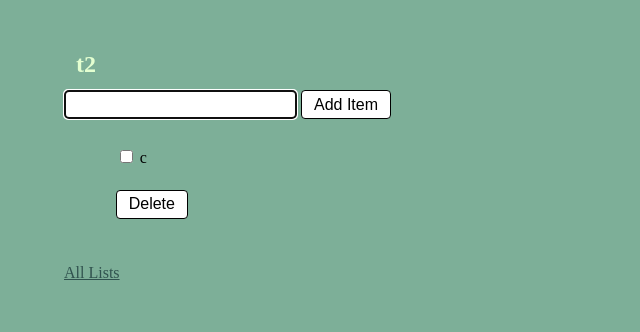
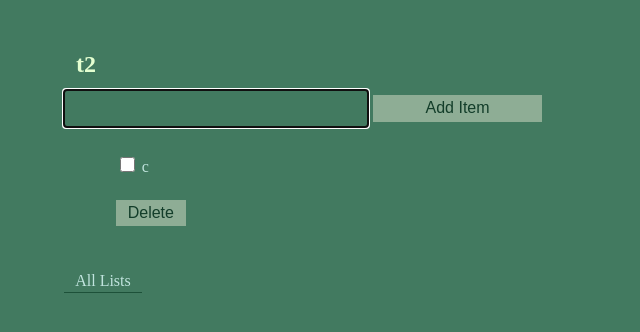
Before and after one commit to jluo3364/listee, a Flask app: a page that uses templates/list.html in a window 1280 px wide. Shown: the top 332 px of the page, without its empty margins (0-640 px from the left). Run offline with Flask 3, Linux system fonts and the light colour scheme; data comes from the database, SQL or seed files in the repository; both versions use the stored data as it was before the commit; some web fonts are replaced.

Commit message:
-deleting lists by id instead of by name -dynamic styles for buttons and links -icon for title

```diff
--- a/app.py
+++ b/app.py
@@ -18,10 +18,13 @@ def index():
 @app.route("/newlist", methods = ["GET","POST"])
 def new_list():
     list_name = request.form.get("name")
-
-    name = create_table(list_name)
-    items = get_items(list_name)
-    return render_template("list.html", listname = list_name, list = items)
+    if list_name:
+        name = create_table(list_name)
+        items = get_items(list_name)
+        return render_template("list.html", listname = list_name, list = items)
+    else:
+        redirect("/")
+        return index()
 
 @app.route("/editlist/<list_name>", methods=["GET","POST"])
 def edit_list(list_name):
@@ -33,16 +36,14 @@ def edit_list(list_name):
 
 @app.route("/deletelists", methods = ["POST", "GET"])
 def delete_lists():
-    trash = request.get_json()
+    trash = request.get_json() #list of id's
     db.delete_lists(trash)
     return render_template("index.html", lists = all_lists())
 
 @app.route("/deleteitems", methods=["GET", "POST"])
 def delete_items():
     trash = request.get_json()
-    print(trash)
     list_name = trash.pop()
-
     items = db.delete_items(list_name, trash)
     return render_template("list.html", listname = list_name, list = items)
 
--- a/db.py
+++ b/db.py
@@ -10,22 +10,24 @@ def close(conn, cur):
 
 def all_lists():
     conn, cur = open()
-    cur.execute("SELECT list_name FROM lists")
+    cur.execute("SELECT * FROM lists")
     rows = cur.fetchall()
 
     lists = []
     for r in rows:
-        lists.append(r[0])
+        lists.append(r)
+        print(r)
 
     close(conn, cur)
-    return lists
+    return lists #array of tuples: id, name
 
-def delete_lists(lists):
+def delete_lists(ids):
     conn, cur = open()
-    for l in lists:
-        table = list_table_name(l)
-        cur.execute("DROP TABLE IF EXISTS {}".format(table))
-        cur.execute("DELETE FROM lists WHERE list_name = (?)", (l, ))
+    for i in ids:
+        list_table = "l" + str(i)
+        print(list_table)
+        cur.execute("DROP TABLE IF EXISTS {}".format(list_table))
+        cur.execute("DELETE FROM lists WHERE id = (?)", (i, ))
     conn.commit()
     close(conn, cur)
 
--- a/static/delete_items.js
+++ b/static/delete_items.js
@@ -1,5 +1,5 @@
 // Get the button element
-const to_delete = document.getElementById('to_delete');
+const to_delete = document.getElementById('item_delete');
 
 // Attach a click event listener to the button
 to_delete.addEventListener('click', function() {
@@ -23,9 +23,8 @@ checkboxes.forEach(function(checkbox) {
     }
 });
 
+if(trash.length > 0){
     trash.push(listname);  //list name is last element of trash array
-
-// Send an HTTP request to the server with the selected values
     fetch('/deleteitems', {
         method: 'POST',
         headers: {
@@ -33,4 +32,5 @@ fetch('/deleteitems', {
         },
         body: JSON.stringify(trash)
     })
+}
 });
--- a/static/style.css
+++ b/static/style.css
@@ -1,6 +1,6 @@
 :root {
-    --color-bg: #7daf98;
-    --color-text-main: #30524e;
+    --color-bg: #427a60;
+    --color-text-main: #c1e4de;
     --color-primary: #e4ffd1;
     --wrapper-height: 87vh;
     --image-max-width: 300px;
@@ -21,6 +21,10 @@
       format("opentype");
   }
 
+#chbox{
+  width: 15px;
+  height: 15px;
+}
 
 body {
     font-family: HK Grotesk;
@@ -33,6 +37,7 @@ li {
     list-style-type: none; /* Remove the bullet points */
     padding: 1% 1%;
     font-family: inherit;
+    color: var(--color-text-main)
 }
 
 h2{
@@ -40,17 +45,56 @@ h2{
     margin: 1%;
 }
 
-a:link, a:visited{
-    color: var(--color-text-main);
+button {
+  font-size: 100%;
+  background: #d7ddc884;
+  border: 0px solid #1d51394c;
+  box-sizing: border-box;
+  /* border-radius: 4px; */
+  padding: 0.27rem 0.75rem;
+  transition: 400ms ease-out;
+  color: #133e2a;
+  flex:0.5;
+  margin: 1%;
 }
 
-button,
-input {
+#item_delete {
+  margin: 0;
+}
+
+button:hover {
+  background: #d7ddc8cd;
+}
+
+section{
+  display: flex;
+  width: 40%;
+}
+
+input{
+  background: transparent;
+  border-bottom: 1.5px solid #1d5139;
+  border-top: transparent;
+  border-left: transparent;
+  border-right: transparent;
+  padding: 0.27rem 0.4rem;
+  color: var(--color-text-main);
   font-size: 100%;
-  background: #FFFFFF;
-  border: 1px solid #000000;
-  box-sizing: border-box;
-  border-radius: 4px;
-  padding: 0.27rem 0.75rem;
-  transition: 500ms;
+  flex: 1;
 }
+
+.end_link, a.list{
+  background: transparent;
+  border-bottom: 1.5px solid #1d5139;
+  border-top: transparent;
+  border-left: transparent;
+  border-right: transparent;
+  padding: 0.2rem 0.7rem;
+  color: var(--color-text-main);
+  font-size: 100%;
+  text-decoration: none;
+}
+
+.end_link:hover, a.list:hover {
+  background: #1d5139;
+}
--- a/templates/layout.html
+++ b/templates/layout.html
@@ -1,6 +1,7 @@
 <!DOCTYPE html>
 <html lang = "en">
     <head>
+        <link rel="icon" href="../static/list_icon.png" type="image/x-icon">
         <meta name="viewport" content="initial-scale=1, width=device-width">
         {%block head%}{%endblock%}
     </head>
--- a/templates/list.html
+++ b/templates/list.html
@@ -10,22 +10,27 @@
         {{ listname }}
     </h2>
     <form action="/editlist/{{ listname}}" method="post">
+        <section>
         <input autocomplete = "off" autofocus name = "item" type = "text">
-        <button type = "submit">Add Item</button>
+        <button type = "submit">Add Item</button> </section>
     </form>
     <ul>
         {% for item in list %}
 
             <div id = "{{item}}" name = {{listname}}>
                 <li>
-                    <input type="checkbox" value = "{{item}}">
-                    <label for ="{{item}}"> {{item}} </a>
+                    <input type="checkbox" id = "chbox" value = "{{item}}">
+                    <script>
+                        document.getElementById("chbox").checked = false;
+                    </script>
+                    <label for ="{{item}}"> {{item}}
                     </label>
                 </li>
             </div>
         {% endfor %}
         <li>{%if list%}
-            <button id="to_delete">Delete</button>
+
+            <button id="item_delete">Delete</button>
             <script src="/static/delete_items.js"></script>
         {%endif%}</li>
     </ul>
```
Also changed, not shown: static/delete_lists.js (+6 -5 lines), static/script.js (added, +7 -0 lines), templates/index.html (+14 -10 lines), static/list_icon.png (added), static/lists.db. Lines whose indentation alone changed are shown as unchanged.
